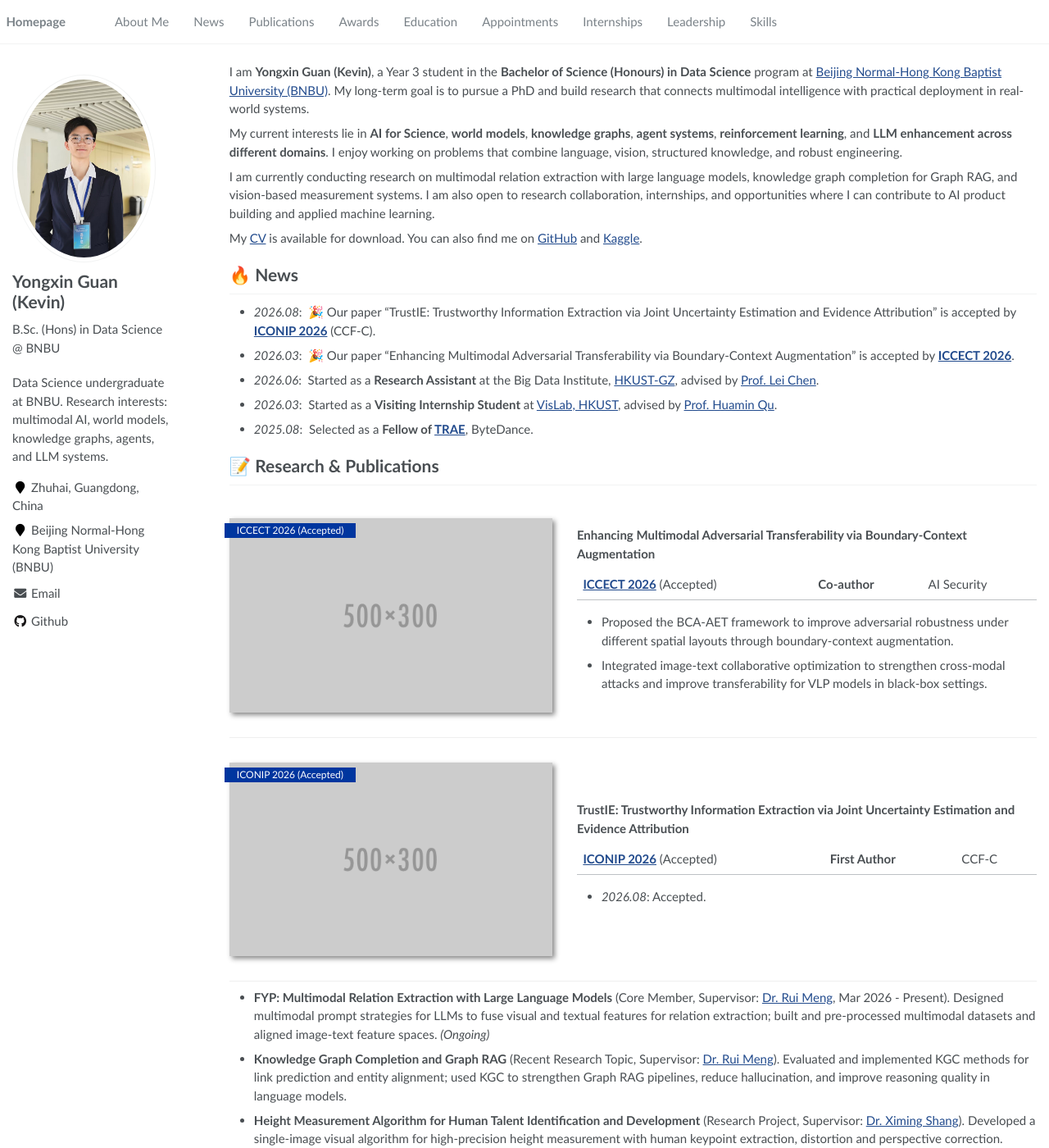
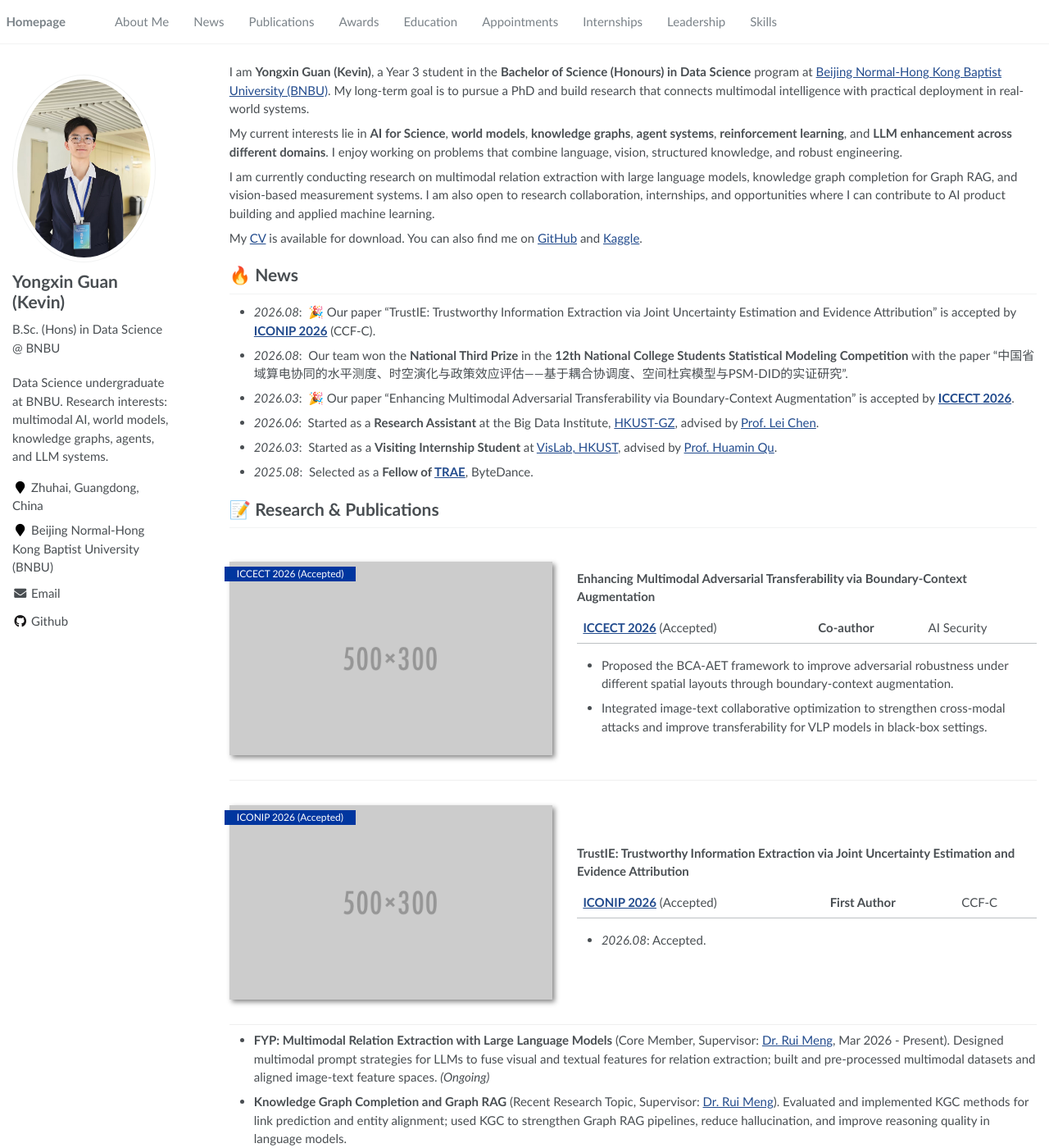
Before and after one commit to KevinKwank/KevinKwank.github.io, a Jekyll site: the page built from _pages/about.md, in a window 1280 px wide and 1400 px high. Shown: the whole window at 82% size. Built offline with Jekyll 4.4.1, drawn with Linux system fonts in a browser that asks for light colours; some of the changed text lies outside the part shown.

Commit message:
Add Statistical Modeling Competition award to News and Awards

```diff
--- a/_pages/about.md
+++ b/_pages/about.md
@@ -22,6 +22,7 @@ My [CV](files/CV_Yongxin_GUAN.pdf) is available for download. You can also find
 
 # 🔥 News
 - *2026.08*: &nbsp;🎉 Our paper "TrustIE: Trustworthy Information Extraction via Joint Uncertainty Estimation and Evidence Attribution" is accepted by [**ICONIP 2026**](https://iconip2026.org/) (CCF-C).
+- *2026.08*: &nbsp;Our team won the **National Third Prize** in the **12th National College Students Statistical Modeling Competition** with the paper "中国省域算电协同的水平测度、时空演化与政策效应评估——基于耦合协调度、空间杜宾模型与PSM-DID的实证研究".
 - *2026.03*: &nbsp;🎉 Our paper "Enhancing Multimodal Adversarial Transferability via Boundary-Context Augmentation" is accepted by [**ICCECT 2026**](https://ieeexplore.ieee.org/abstract/document/11565344).
 - *2026.06*: &nbsp;Started as a **Research Assistant** at the Big Data Institute, [HKUST-GZ](https://www.hkust-gz.edu.cn/), advised by [Prof. Lei Chen](https://cse.hkust.edu.hk/~leichen/).
 - *2026.03*: &nbsp;Started as a **Visiting Internship Student** at [VisLab, HKUST](http://vis.cse.ust.hk/), advised by [Prof. Huamin Qu](http://huamin.org/).
@@ -62,6 +63,7 @@ My [CV](files/CV_Yongxin_GUAN.pdf) is available for download. You can also find
 <span id="awards"></span>
 
 # 🎖 Honors and Awards
+- *2026* 2026年（第十二届）全国大学生统计建模大赛 - 国家三等奖
 - *2026* The 6th Meituan Business Analysis Elite Competition - Outstanding Works Award (Global Top 50-100)
 - *2025* The 16th National College Students' E-commerce Innovation, Creativity and Entrepreneurship Challenge Competition - First Prize
 - *2025* 2025 National College Students Mathematical Modeling Competition - Provincial Third Prize
```
